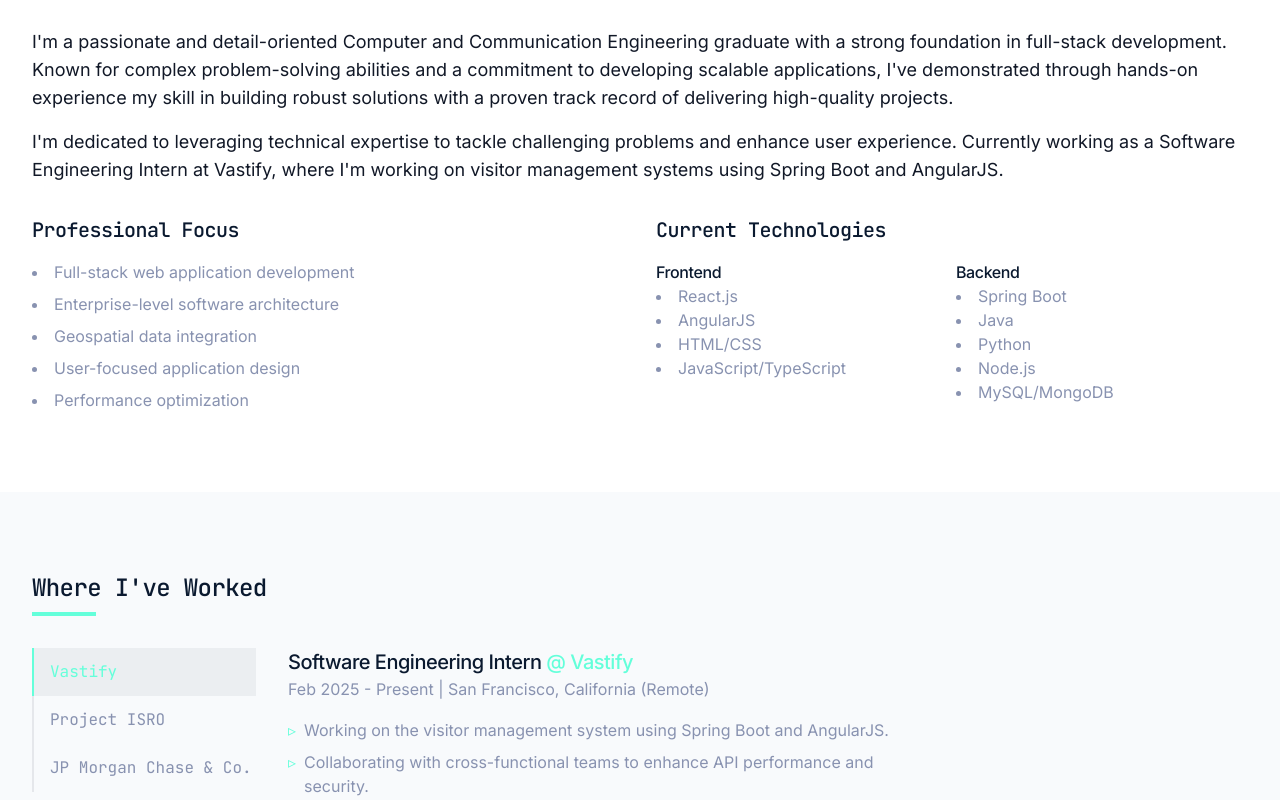
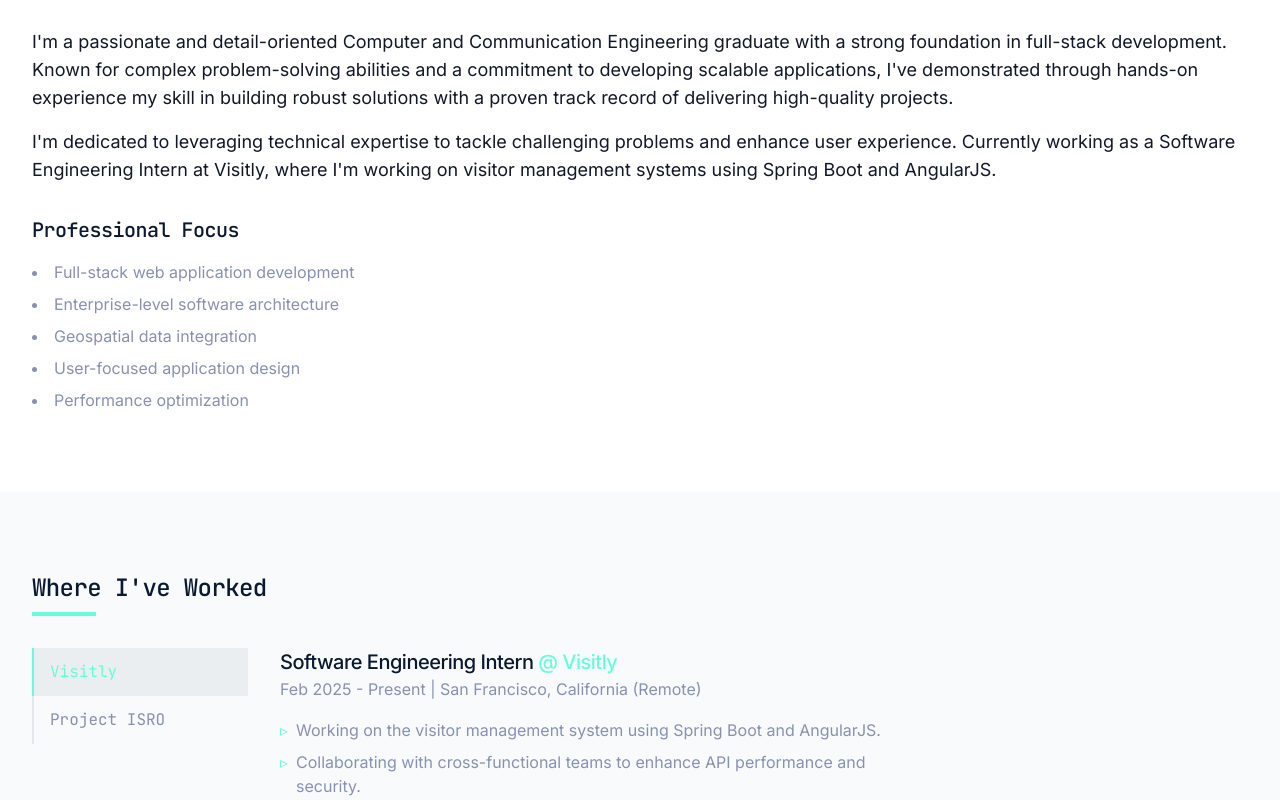
Before and after one commit to parvmunjal/Parv-portfolio, a React (Vite) app: page / in a window 1280 px wide. Shown: the part 1120-1920 px from the top of the page. Built offline with nearby package versions, Linux system fonts and the light colour scheme.

Commit message:
Refactor: Update content
Update company name, remove work experience, and remove content.

```diff
--- a/src/components/About.tsx
+++ b/src/components/About.tsx
@@ -12,11 +12,11 @@ const About = () => {
             I'm a passionate and detail-oriented Computer and Communication Engineering graduate with a strong foundation in full-stack development. Known for complex problem-solving abilities and a commitment to developing scalable applications, I've demonstrated through hands-on experience my skill in building robust solutions with a proven track record of delivering high-quality projects.
           </p>
           <p className="text-lg mb-6">
-            I'm dedicated to leveraging technical expertise to tackle challenging problems and enhance user experience. Currently working as a Software Engineering Intern at Vastify, where I'm working on visitor management systems using Spring Boot and AngularJS.
+            I'm dedicated to leveraging technical expertise to tackle challenging problems and enhance user experience. Currently working as a Software Engineering Intern at Visitly, where I'm working on visitor management systems using Spring Boot and AngularJS.
           </p>
 
           <div className="flex flex-col md:flex-row gap-8 mt-8">
-            <div className="md:w-1/2">
+            <div className="md:w-full">
               <h3 className="font-mono text-navy text-xl mb-4">Professional Focus</h3>
               <ul className="list-disc list-inside space-y-2 text-slate">
                 <li>Full-stack web application development</li>
@@ -26,31 +26,6 @@ const About = () => {
                 <li>Performance optimization</li>
               </ul>
             </div>
-
-            <div className="md:w-1/2">
-              <h3 className="font-mono text-navy text-xl mb-4">Current Technologies</h3>
-              <div className="grid grid-cols-2 gap-2">
-                <div>
-                  <h4 className="font-medium text-navy">Frontend</h4>
-                  <ul className="list-disc list-inside text-slate">
-                    <li>React.js</li>
-                    <li>AngularJS</li>
-                    <li>HTML/CSS</li>
-                    <li>JavaScript/TypeScript</li>
-                  </ul>
-                </div>
-                <div>
-                  <h4 className="font-medium text-navy">Backend</h4>
-                  <ul className="list-disc list-inside text-slate">
-                    <li>Spring Boot</li>
-                    <li>Java</li>
-                    <li>Python</li>
-                    <li>Node.js</li>
-                    <li>MySQL/MongoDB</li>
-                  </ul>
-                </div>
-              </div>
-            </div>
           </div>
         </div>
       </div>
--- a/src/components/Contact.tsx
+++ b/src/components/Contact.tsx
@@ -1,6 +1,5 @@
 
 import SectionHeading from "./SectionHeading";
-import { Button } from "./ui/button";
 
 const Contact = () => {
   return (
--- a/src/components/Experience.tsx
+++ b/src/components/Experience.tsx
@@ -8,7 +8,7 @@ const Experience = () => {
 
   const experiences = [
     {
-      company: "Vastify",
+      company: "Visitly",
       title: "Software Engineering Intern",
       period: "Feb 2025 - Present",
       location: "San Francisco, California (Remote)",
@@ -25,16 +25,6 @@ const Experience = () => {
       responsibilities: [
         "Revamped the GeoSAM plugin using PyQGIS, enhancing navigation features and user interface; achieved a 30% reduction in user-reported issues.",
         "Automated geospatial data integration, streamlining workflows."
-      ]
-    },
-    {
-      company: "JP Morgan Chase & Co.",
-      title: "CFG Hackathon Participant",
-      period: "15 July 2024 - 16 July 2024",
-      location: "Mumbai, Maharashtra",
-      responsibilities: [
-        "Developed and implemented a Teacher Dashboard for Voices of People Association (VOPA) during the 24-hour hackathon.",
-        "Designed and implemented backend infrastructure with Java, Spring Boot, and MySQL for scalability and potential mobile integration."
       ]
     }
   ];
```
